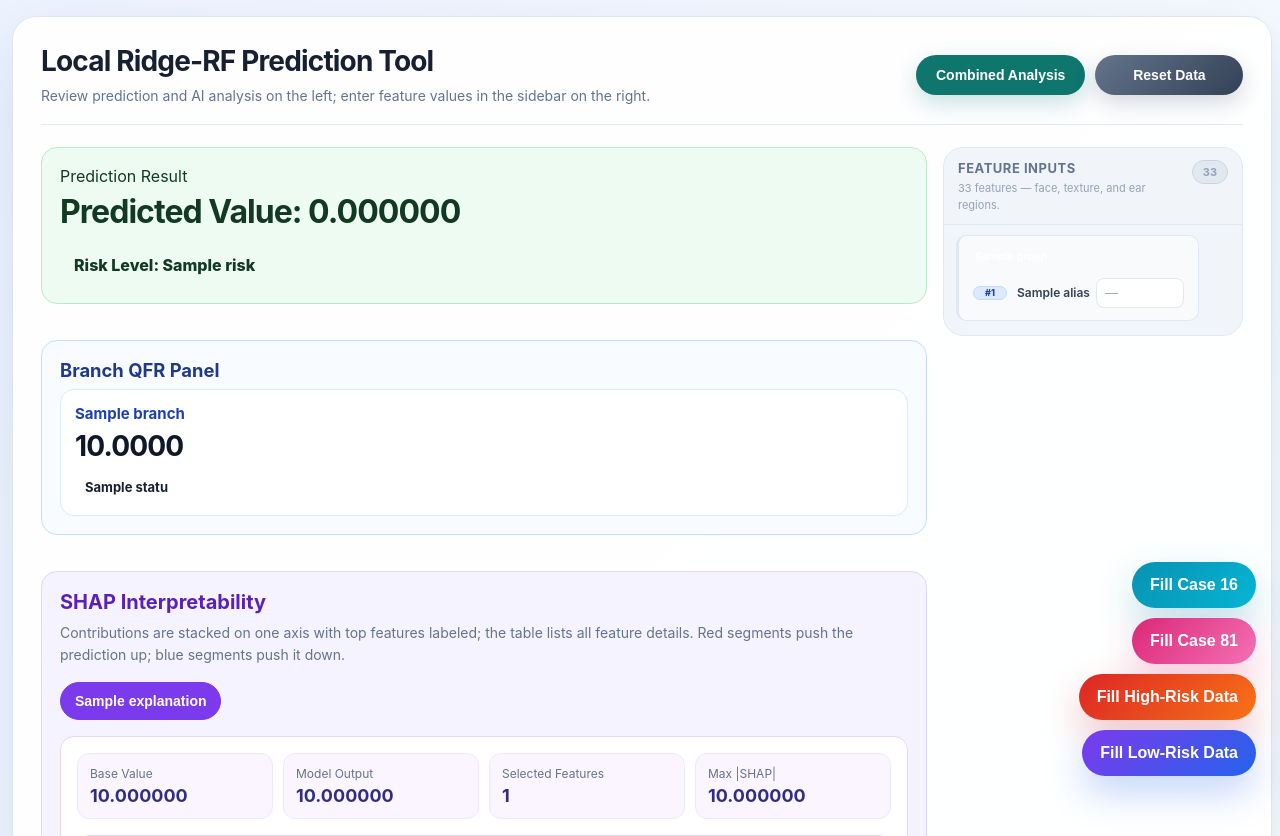
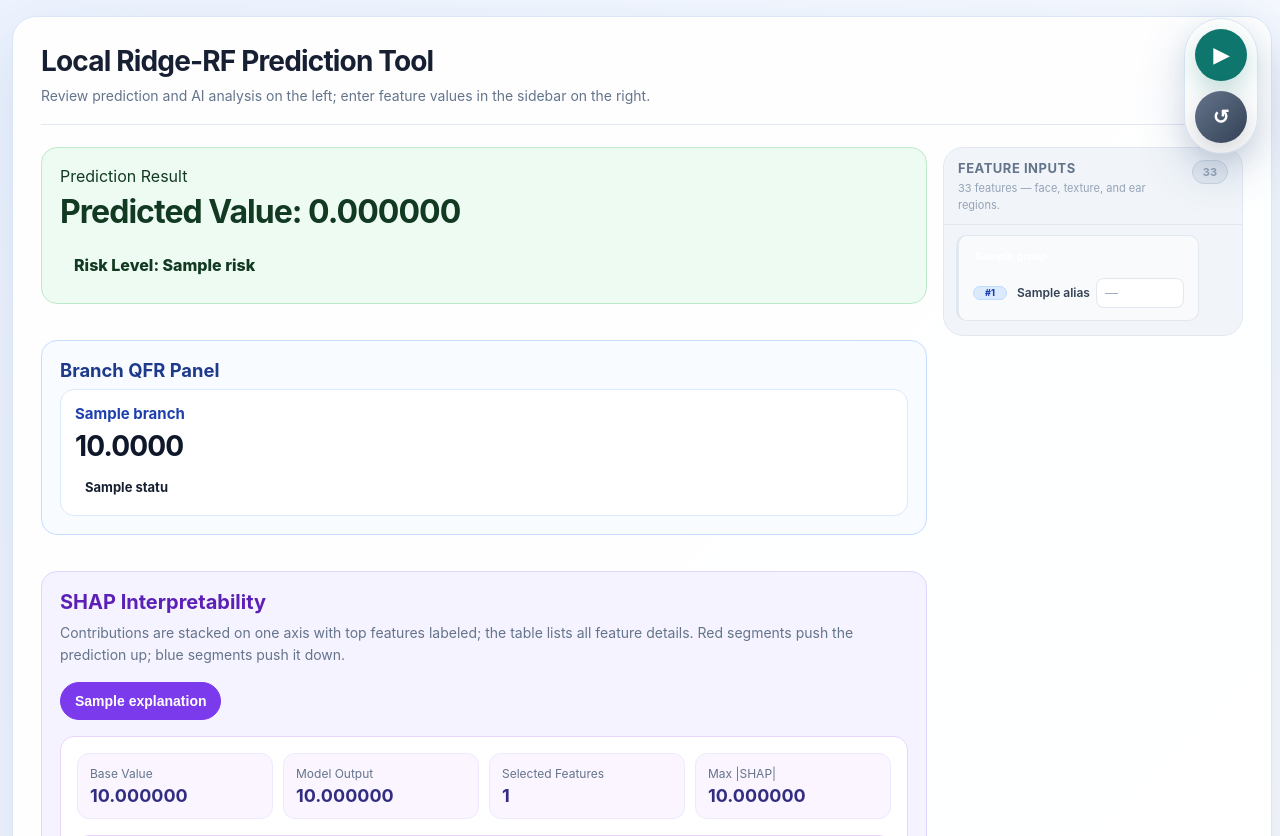
Before and after one commit to F521478963/riskpredict, a Flask app: template templates/index.html in a window 1280 px wide. Shown: the top 836 px of the page. Run offline with Flask 3, Linux system fonts and the light colour scheme; the template is opened without the code that fills it: most values are stand-ins (such as "Sample title", 1, 10 or a date in 2020); parts of the project's set-up code (start-up, migrations or seed data) failed here and were passed over; some libraries are stand-ins or nearby versions.

Commit message:
20260620-v1

```diff
--- a/templates/index.html
+++ b/templates/index.html
@@ -1166,11 +1166,6 @@
       pointer-events: none;
     }
 
-    body.is-analysis-loading .floating-actions {
-      pointer-events: none;
-      opacity: 0.55;
-    }
-
     .analysis-progress-bar {
       display: none;
       position: fixed;
@@ -1319,60 +1314,6 @@
       opacity: 0.72;
     }
 
-    .floating-actions {
-      position: fixed;
-      right: 24px;
-      bottom: 24px;
-      z-index: 10;
-      display: flex;
-      flex-direction: column;
-      gap: 10px;
-      align-items: flex-end;
-    }
-
-    .floating-action-button {
-      width: auto;
-      margin: 0;
-      padding: 14px 18px;
-      border-radius: 999px;
-      box-shadow: 0 16px 38px rgba(37, 99, 235, 0.28);
-    }
-
-    .floating-test-button {
-      background: linear-gradient(135deg, #7c3aed 0%, #2563eb 100%);
-    }
-
-    .floating-test-button:hover {
-      background: linear-gradient(135deg, #6d28d9 0%, #1d4ed8 100%);
-    }
-
-    .floating-high-risk-button {
-      background: linear-gradient(135deg, #dc2626 0%, #f97316 100%);
-      box-shadow: 0 16px 38px rgba(220, 38, 38, 0.26);
-    }
-
-    .floating-high-risk-button:hover {
-      background: linear-gradient(135deg, #b91c1c 0%, #ea580c 100%);
-    }
-
-    .floating-case16-button {
-      background: linear-gradient(135deg, #0891b2 0%, #06b6d4 100%);
-      box-shadow: 0 16px 38px rgba(8, 145, 178, 0.26);
-    }
-
-    .floating-case16-button:hover {
-      background: linear-gradient(135deg, #0e7490 0%, #0891b2 100%);
-    }
-
-    .floating-case81-button {
-      background: linear-gradient(135deg, #db2777 0%, #f472b6 100%);
-      box-shadow: 0 16px 38px rgba(219, 39, 119, 0.24);
-    }
-
-    .floating-case81-button:hover {
-      background: linear-gradient(135deg, #be185d 0%, #db2777 100%);
-    }
-
     @media (max-width: 1320px) {
       .card {
         width: min(1320px, calc(100vw - 20px));
@@ -1470,12 +1411,6 @@
 
       body.is-analysis-loading .primary-actions.is-floating {
         top: calc(12px + var(--analysis-progress-bar-height, 0px));
-      }
-
-      .floating-actions {
-        right: 16px;
-        bottom: 16px;
-        max-width: calc(100vw - 32px);
       }
 
       .panel-header {
@@ -1834,21 +1769,6 @@
     <span class="analysis-complete-toast-text">Analysis complete. Updated results are shown below.</span>
     <button type="button" class="analysis-complete-toast-close" id="analysis-complete-toast-close" aria-label="Dismiss notification">
       ×
-    </button>
-  </div>
-
-  <div class="floating-actions" aria-label="Quick test parameter actions">
-    <button class="floating-action-button floating-case16-button" id="fill-case16-data-button" type="button">
-      Fill Case 16
-    </button>
-    <button class="floating-action-button floating-case81-button" id="fill-case81-data-button" type="button">
-      Fill Case 81
-    </button>
-    <button class="floating-action-button floating-high-risk-button" id="fill-high-risk-data-button" type="button">
-      Fill High-Risk Data
-    </button>
-    <button class="floating-action-button floating-test-button" id="fill-test-data-button" type="button">
-      Fill Low-Risk Data
     </button>
   </div>
 
@@ -2122,70 +2042,6 @@
     <script src="https://cdn.jsdelivr.net/npm/marked/marked.min.js"></script>
     <script src="https://cdn.jsdelivr.net/npm/dompurify@3.2.4/dist/purify.min.js"></script>
     <script>
-      const HIGH_RISK_FEATURE_VALUES = [
-        200.980134, 0.03493, 0.03493, 0.03493, 0.03493, 0.03493, 0.171107,
-        234.165675, 0.423818, 0.108148, 0.331675, 0.307722, 0.387569, 0.345428,
-        0.529676, 0.289488, 0.301815, 0.71811, 28.141889, 0.843074, 0.469601,
-        0.459751, 0.540415, 0.305404, 0.283941, 0.27279, 0.302898, 0.508155,
-        0.307305, 0.333401, 0.210635, 0.306253, 0.303029
-      ];
-
-      const LOW_RISK_FEATURE_VALUES = [
-        176.595376, 0.04141, 0.04141, 0.04141, 0.04141, 0.176055, 0.43754,
-        212.488623, 0.225312, 0.099534, 0.32852, 0.310793, 0.431343, 0.353491,
-        0.63686, 0.306493, 0.307098, 0.517591, 28.944141, 0.848891, 0.597072,
-        0.393, 0.533153, 0.313625, 0.53354, 0.442709, 0.290043, 0.469353,
-        0.316013, 0.565925, 0.36837, 0.313633, 0.317033
-      ];
-
-      const CASE_16_FEATURE_VALUES = [
-        197.9429, 0.028739, 0.028739, 0.028739, 0.028739, 0.028739, 0.181309,
-        226.259412, 0.246758, 0.099088, 0.31197, 0.305094, 0.124136, 0.246758,
-        0.656689, 0.284607, 0.302198, 0.492194, 30.076172, 0.862801, 0.532424,
-        0.113907, 0.537233, 0.298194, 0.484074, 0.465038, 0.286057, 0.500451,
-        0.303312, 0.454541, 0.148242, 0.30344, 0.301603
-      ];
-
-      const CASE_81_FEATURE_VALUES = [
-        205.294422, 0.039016, 0.039016, 0.039016, 0.039016, 0.039016, 0.520358,
-        78.763928, 0.326292, 0.106685, 0.336417, 0.307831, 0.499817, 0.473413,
-        0.593291, 0.307561, 0.311398, 0.589642, 38.730256, 0.560012, 0.511016,
-        0.5063, 0.395359, 0.312203, 0.512346, 0.51384, 0.306959, 0.509164,
-        0.30344, 0.475554, 0.227074, 0.302437, 0.306883
-      ];
-
-      function fillFeatureValues(values) {
-        values.forEach((value, index) => {
-          const input = document.getElementById(`feature_${index}`);
-          if (input) {
-            input.value = value;
-            input.dispatchEvent(new Event("input", { bubbles: true }));
-            input.dispatchEvent(new Event("change", { bubbles: true }));
-          }
-        });
-
-        const form = document.getElementById("manual-prediction-form");
-        if (form) {
-          form.scrollIntoView({ behavior: "smooth", block: "start" });
-        }
-      }
-
-      function fillLowRiskData() {
-        fillFeatureValues(LOW_RISK_FEATURE_VALUES);
-      }
-
-      function fillHighRiskData() {
-        fillFeatureValues(HIGH_RISK_FEATURE_VALUES);
-      }
-
-      function fillCase16Data() {
-        fillFeatureValues(CASE_16_FEATURE_VALUES);
-      }
-
-      function fillCase81Data() {
-        fillFeatureValues(CASE_81_FEATURE_VALUES);
-      }
-
       function updateAnalysisProgressBarOffset() {
         const progressBar = document.getElementById("analysis-progress-bar");
         if (!progressBar || !progressBar.classList.contains("is-visible")) {
@@ -2204,7 +2060,6 @@
         const aside = document.getElementById("workspace-aside");
         const form = document.getElementById("manual-prediction-form");
         const resetButton = document.getElementById("reset-test-data-button");
-        const fillButtons = document.querySelectorAll(".floating-action-button");
 
         if (progressBar) {
           progressBar.classList.toggle("is-visible", busy);
@@ -2230,10 +2085,6 @@
         if (resetButton) {
           resetButton.disabled = busy;
         }
-
-        fillButtons.forEach((button) => {
-          button.disabled = busy;
-        });
 
         if (busy) {
           sessionStorage.setItem("riskpredict:analysis-running", "1");
@@ -2487,22 +2338,6 @@
       document
         .getElementById("manual-prediction-form")
         .addEventListener("submit", showAnalysisLoading);
-
-      document
-        .getElementById("fill-case16-data-button")
-        .addEventListener("click", fillCase16Data);
-
-      document
-        .getElementById("fill-case81-data-button")
-        .addEventListener("click", fillCase81Data);
-
-      document
-        .getElementById("fill-test-data-button")
-        .addEventListener("click", fillLowRiskData);
-
-      document
-        .getElementById("fill-high-risk-data-button")
-        .addEventListener("click", fillHighRiskData);
 
       document
         .getElementById("reset-test-data-button")
```
Also changed, not shown: tests/test_app.py (+0 -45 lines).
